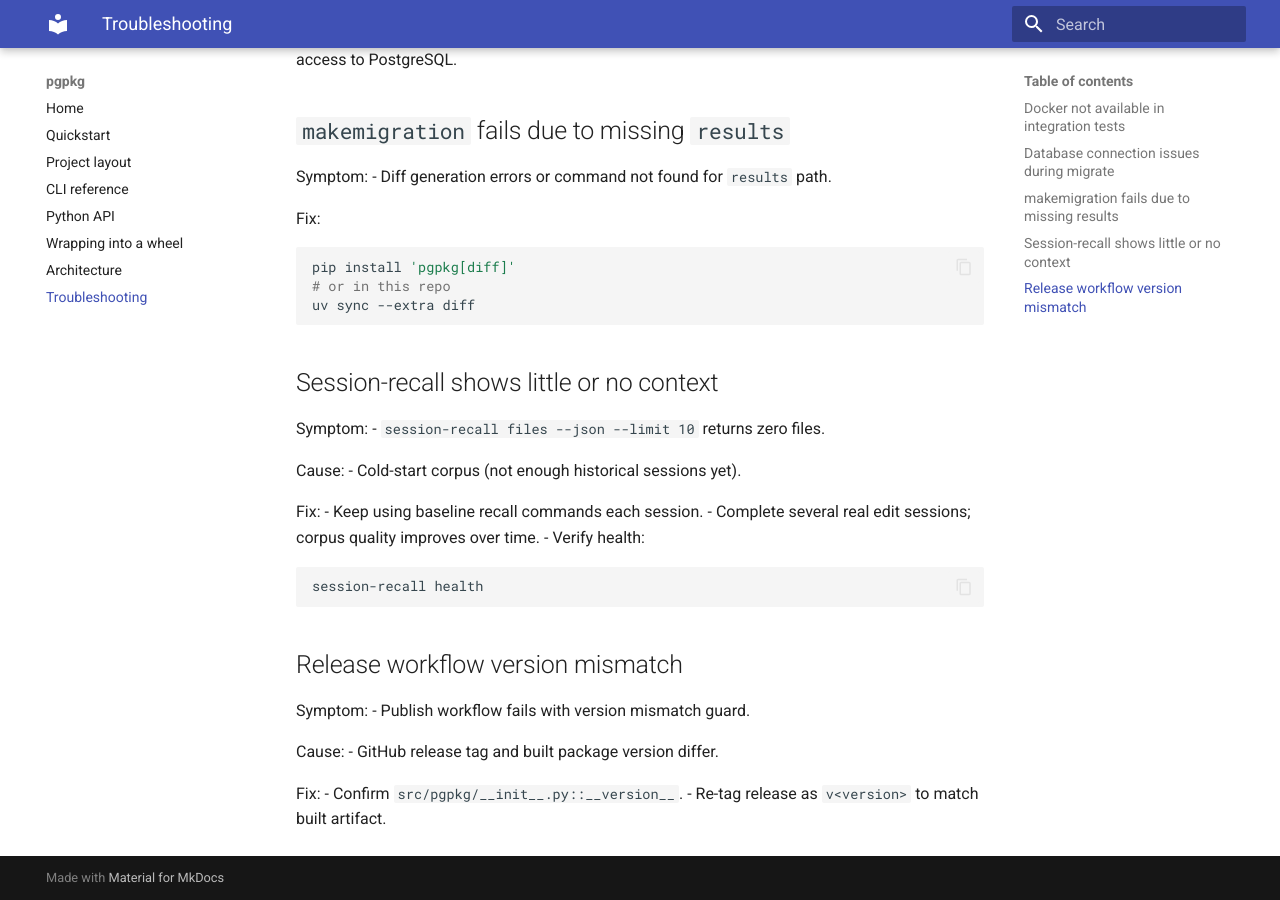
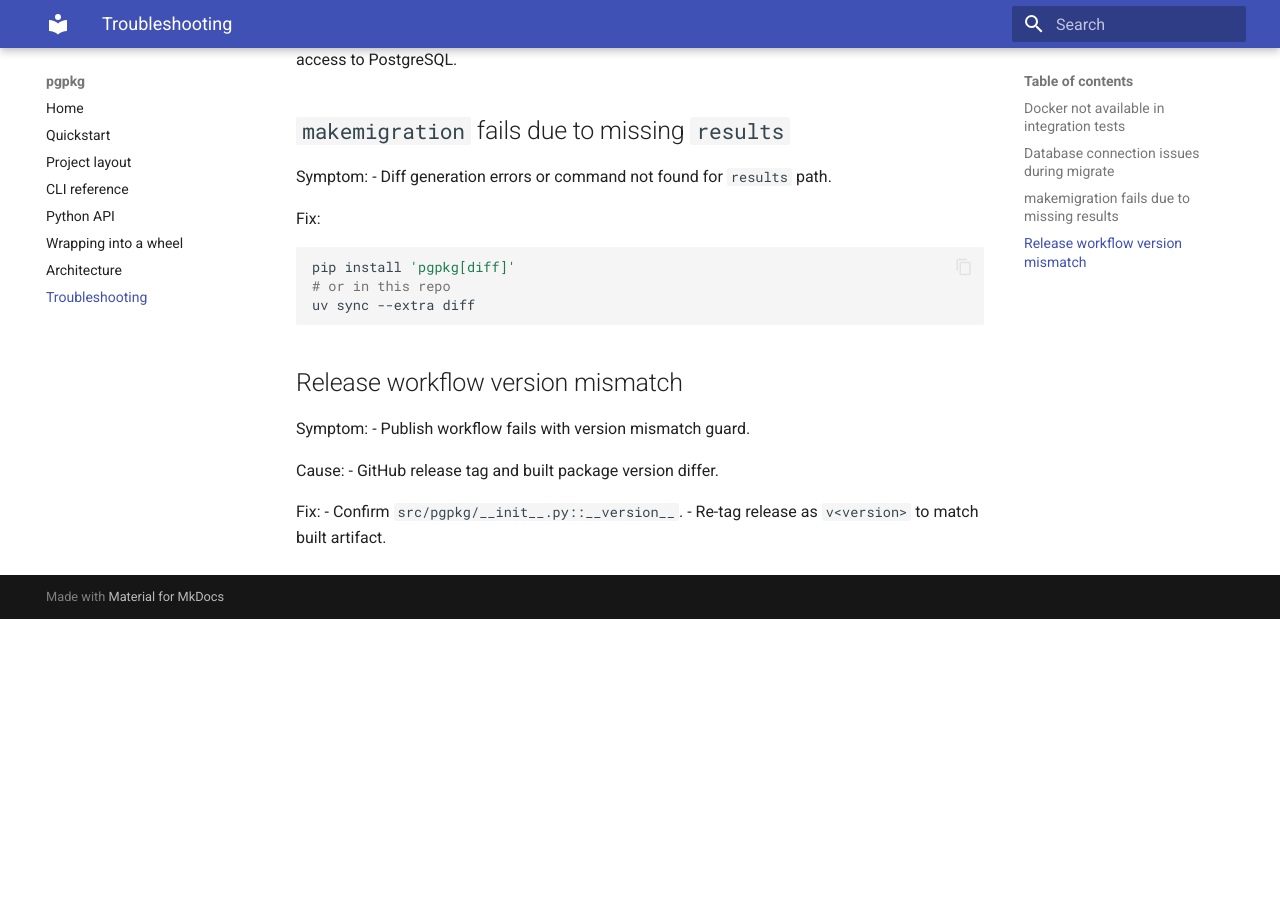
Before and after one commit to bitner/pgpkg, an MkDocs documentation site: the page built from docs/troubleshooting.md, in a window 1280 px wide and 900 px high, scrolled down 698 px. Built offline with MkDocs 1.6.1 and Material for MkDocs 9.7.7, drawn with Linux system fonts in a browser that asks for light colours; after the commit the page ends 1317 px from its top, so only the background shows below that.

Commit message:
docs: add Prerequisites section, fix CHANGELOG links, remove internal session-recall entry
- README: add Prerequisites block listing Docker, pgpkg[diff], and libpq
  requirements before Quickstart so first-run failures are predictable
- CHANGELOG: link to keepachangelog.com and semver.org per the standard format
- troubleshooting.md: remove session-recall entry (internal dev tooling, not
  user-facing pgpkg troubleshooting)

Co-authored-by: Copilot <223556219+Copilot@users.noreply.github.com>

````diff
--- a/docs/troubleshooting.md
+++ b/docs/troubleshooting.md
@@ -49,23 +49,6 @@ pip install 'pgpkg[diff]'
 uv sync --extra diff
 ```
 
-## Session-recall shows little or no context
-
-Symptom:
-- `session-recall files --json --limit 10` returns zero files.
-
-Cause:
-- Cold-start corpus (not enough historical sessions yet).
-
-Fix:
-- Keep using baseline recall commands each session.
-- Complete several real edit sessions; corpus quality improves over time.
-- Verify health:
-
-```bash
-session-recall health
-```
-
 ## Release workflow version mismatch
 
 Symptom:
````
Also changed, not shown: CHANGELOG.md (+2 -1 lines), README.md (+12 -0 lines).
